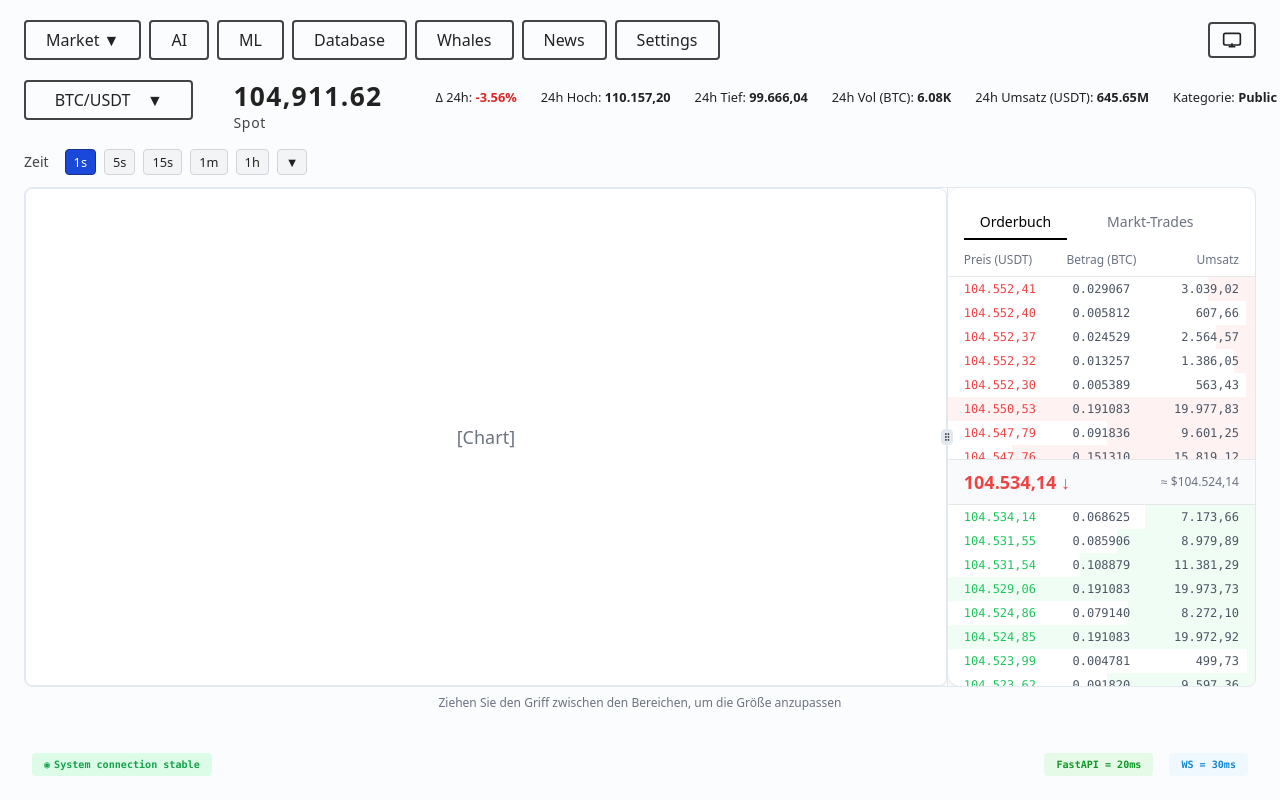
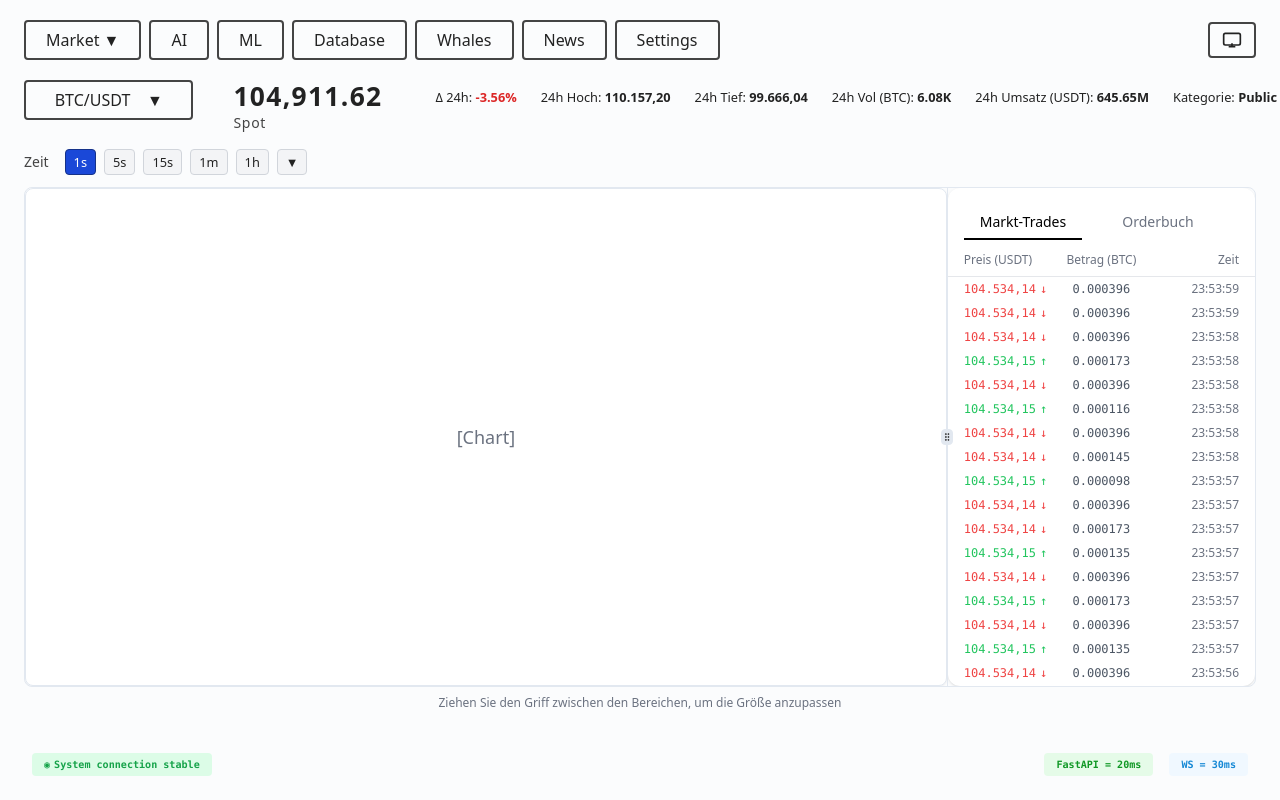
Before and after one commit to sawyerma/GUI_Builder, a React (Vite) app: page / in a window 1280 px wide. Shown: the top 800 px of the page. Built offline with nearby package versions, Linux system fonts and the light colour scheme; the HTML template or start-up script is replaced by a standard one.

Commit message:
Swap order of tabs: Markt-Trades first, then Orderbuch
cgen-294f324e5fba4866a80cccc32af39401

```diff
--- a/src/components/ui/orderbook.tsx
+++ b/src/components/ui/orderbook.tsx
@@ -31,9 +31,7 @@ const Orderbook = ({
   onDataUpdate,
   onTabChange,
 }: OrderbookProps) => {
-  const [activeTab, setActiveTab] = useState<"orderbook" | "trades">(
-    "orderbook",
-  );
+  const [activeTab, setActiveTab] = useState<"orderbook" | "trades">("trades");
 
   const handleTabChange = (tab: "orderbook" | "trades") => {
     console.log("Tab change requested:", tab); // Debug log
@@ -353,9 +351,27 @@ const Orderbook = ({
               onClick={(e) => {
                 e.preventDefault();
                 e.stopPropagation();
+                handleTabChange("trades");
+              }}
+              className={`px-4 py-2 text-sm font-medium transition-colors relative cursor-pointer ${
+                activeTab === "trades"
+                  ? "text-black dark:text-white"
+                  : "text-gray-500 dark:text-gray-400 hover:text-gray-700 dark:hover:text-gray-200"
+              }`}
+            >
+              Markt-Trades
+              {activeTab === "trades" && (
+                <div className="absolute bottom-0 left-0 right-0 h-0.5 bg-black dark:bg-white"></div>
+              )}
+            </button>
+            <button
+              type="button"
+              onClick={(e) => {
+                e.preventDefault();
+                e.stopPropagation();
                 handleTabChange("orderbook");
               }}
-              className={`px-4 py-2 text-sm font-medium transition-colors relative cursor-pointer ${
+              className={`px-4 py-2 text-sm font-medium transition-colors ml-6 relative cursor-pointer ${
                 activeTab === "orderbook"
                   ? "text-black dark:text-white"
                   : "text-gray-500 dark:text-gray-400 hover:text-gray-700 dark:hover:text-gray-200"
@@ -363,25 +379,7 @@ const Orderbook = ({
             >
               Orderbuch
               {activeTab === "orderbook" && (
-                <div className="absolute bottom-0 left-0 right-0 h-0.5 bg-black"></div>
-              )}
-            </button>
-            <button
-              type="button"
-              onClick={(e) => {
-                e.preventDefault();
-                e.stopPropagation();
-                handleTabChange("trades");
-              }}
-              className={`px-4 py-2 text-sm font-medium transition-colors ml-6 relative cursor-pointer ${
-                activeTab === "trades"
-                  ? "text-black dark:text-white"
-                  : "text-gray-500 dark:text-gray-400 hover:text-gray-700 dark:hover:text-gray-200"
-              }`}
-            >
-              Markt-Trades
-              {activeTab === "trades" && (
-                <div className="absolute bottom-0 left-0 right-0 h-0.5 bg-black"></div>
+                <div className="absolute bottom-0 left-0 right-0 h-0.5 bg-black dark:bg-white"></div>
               )}
             </button>
           </div>
```
